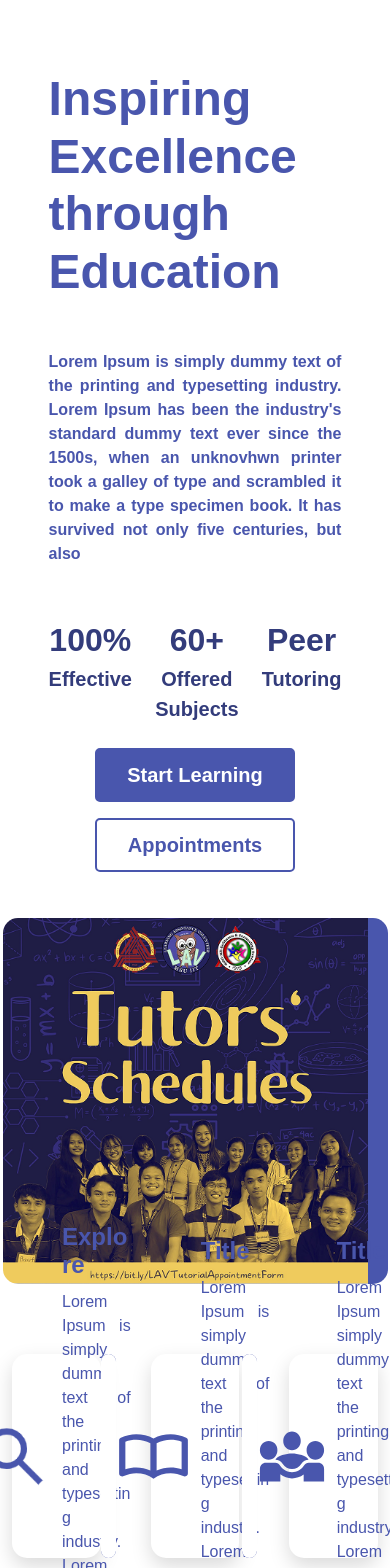
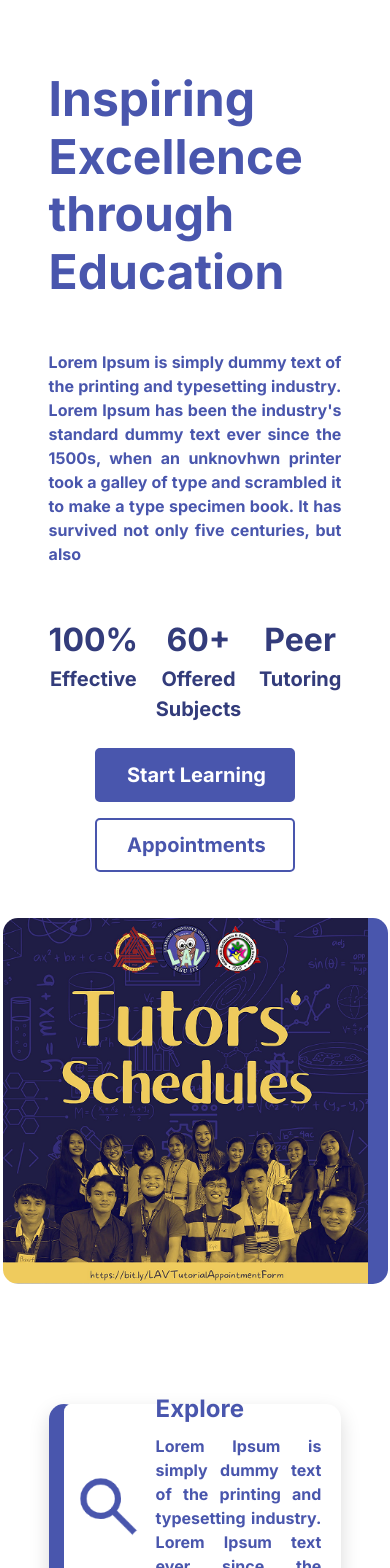
Before and after one commit to Operator-Syn/peer-tutoring-platform, a React (Vite) app in the folder views/: page / in a window 390 px wide. Shown: the top 1568 px of the page. Built offline with nearby package versions, Linux system fonts and the light colour scheme.

Commit message:
implement card responsiveness

```diff
--- a/views/src/components/Button.jsx
+++ b/views/src/components/Button.jsx
@@ -12,7 +12,8 @@ const buttonStyle = {
   borderRadius: '5px',
   cursor: 'pointer',
   height: '54px',
-  width: '200px'
+  width: '200px',
+  whiteSpace: 'nowrap'
 };
 
     return (
--- a/views/src/index.css
+++ b/views/src/index.css
@@ -1,5 +1,6 @@
+@import url('https://fonts.googleapis.com/css2?family=Inter:wght@400;500;700&display=swap');
 html, body, #root {
   height: 100%;
   margin: 0;
-  font-family: Arial, sans-serif;
+  font-family: 'Inter', Arial, sans-serif;
 }
--- a/views/src/pages/HomePage.css
+++ b/views/src/pages/HomePage.css
@@ -37,7 +37,7 @@
 
 .introduction h1 {
     font-size: 48px;
-    font-weight: bolder;
+    font-weight: 900;
 }
 
 .introduction p {
@@ -122,18 +122,18 @@
         ------------------------------------------------- CARD SECTION
 */
 
-.home-bottom {
+/* .home-bottom {
     display: flex;
     flex-direction: row;
     justify-content: center;
     align-items: center;
     gap: 50px;
-    /* background-color: #333C7B; */
     height: 100%;
     max-height: 280px;
-}
+} */
 
 .card {
+    position: relative;
     display: flex;
     flex-direction: row;
     justify-content: center;
@@ -151,6 +151,8 @@
     width: 75px;
     height: 75px;
     margin-right: 10px;
+    margin-left: 10px;
+    z-index: 1;
 }
 
 .card-text {
@@ -166,6 +168,11 @@
     font-weight: bolder;
 }
 
+.card-text p {
+    font-size: 16px;
+    font-weight: bolder;
+}
+
 
 
 @media (max-width: 1140px) {
--- a/views/src/pages/HomePage.jsx
+++ b/views/src/pages/HomePage.jsx
@@ -11,7 +11,7 @@ export default function HomePage() {
     return (
         <>
             <div className='home container-fluid column align-center height-100'>
-                <div className='home-top row align-items-center justify-content-center height-auto mx-auto gap-3' style={{width: '80%', paddingTop: '70px', paddingBottom: '70px'}}>
+                <div className='home-top row align-items-center justify-content-center height-auto mx-auto gap-3' style={{width: '80%', maxWidth: '1500px', paddingTop: '70px', paddingBottom: '70px'}}>
                     <div className="left-column col d-flex flex-column justify-content-center align-items-center" style={{paddingLeft: '0px', paddingRight: '0px'}}>
                         <div className='introduction'>
                             <h1>Inspiring Excellence through Education</h1>
@@ -40,7 +40,7 @@ export default function HomePage() {
                     </div>
                 </div>
 
-                <div className='home-bottom'>
+                <div className='home-bottom row gap-4 justify-content-center align-items-center mx-auto' style={{width: '80%', maxWidth: '1500px', paddingTop: '50px', paddingBottom: '50px'}}>
                     <Card icon={searchSvg} title='Explore' description='Lorem Ipsum is simply dummy text of the printing and typesetting industry. Lorem Ipsum text ever since the 1500s.' />
                     <Card icon={bookSvg} description='Lorem Ipsum is simply dummy text of the printing and typesetting industry. Lorem Ipsum text ever since the 1500s.' />
                     <Card icon={peopleSvg} description='Lorem Ipsum is simply dummy text of the printing and typesetting industry. Lorem Ipsum text ever since the 1500s.' />
@@ -72,6 +72,8 @@ function Card({ title='Title', description='Description', icon=null }) {
         backgroundColor: '#4956AD',
         height: '100%',
         borderRadius: '15px',
+        position: 'absolute',
+        left: '0px'
     }
 
     const customBorder2 = {
```
